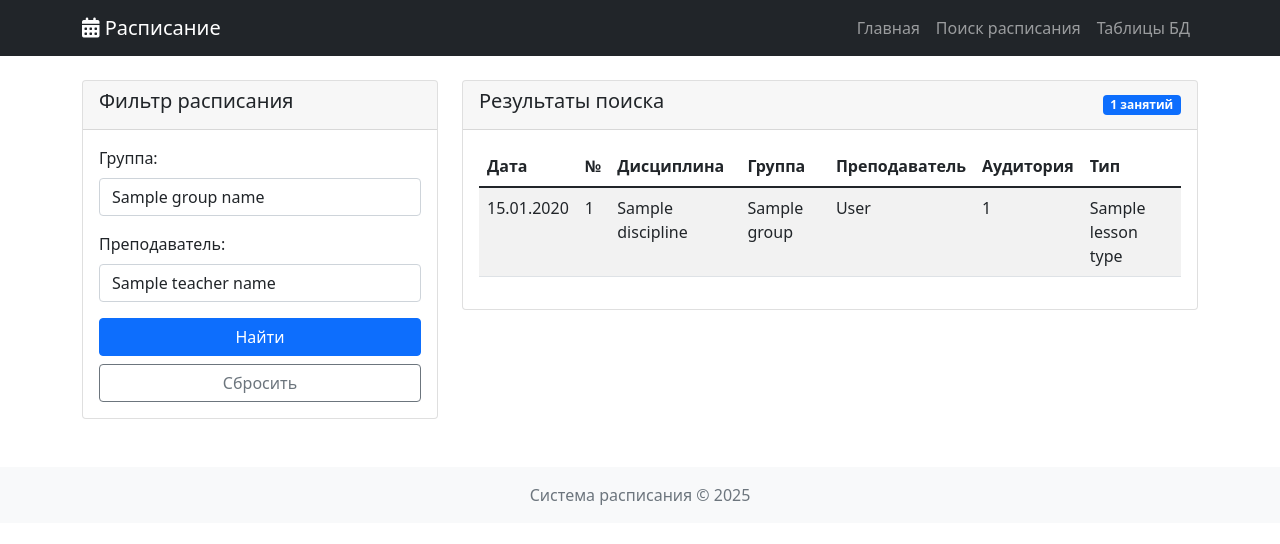
After one commit to ambll/schedule_site, a Flask app: template app/templates/schedule.html in a window 1280 px wide. The commit adds this page. Shown: the top 544 px of the page. Run offline with Flask 3, Linux system fonts and the light colour scheme; the template is opened without the code that fills it: most values are stand-ins (such as "Sample title", 1, 10 or a date in 2020); parts of the project's set-up code (start-up, migrations or seed data) failed here and were passed over.

Commit message:
Add the ability to view the schedule using filters

```diff
--- a/app/templates/base.html
+++ b/app/templates/base.html
@@ -2,12 +2,35 @@
 <html lang="ru">
 <head>
     <meta charset="UTF-8">
-    <title>{% block title %}Timetable Explorer{% endblock %}</title>
+    <meta name="viewport" content="width=device-width, initial-scale=1.0">
+    <title>{% block title %}Расписание{% endblock %}</title>
     <link href="https://cdn.jsdelivr.net/npm/bootstrap@5.1.3/dist/css/bootstrap.min.css" rel="stylesheet">
+    <link href="https://cdnjs.cloudflare.com/ajax/libs/font-awesome/6.0.0/css/all.min.css" rel="stylesheet">
 </head>
 <body>
+    <nav class="navbar navbar-expand-lg navbar-dark bg-dark">
+        <div class="container">
+            <a class="navbar-brand" href="{{ url_for('main.index') }}">
+                <i class="fas fa-calendar-alt"></i> Расписание
+            </a>
+            <div class="navbar-nav">
+                <a class="nav-link" href="{{ url_for('main.index') }}">Главная</a>
+                <a class="nav-link" href="{{ url_for('main.schedule') }}">Поиск расписания</a>
+                <a class="nav-link" href="{{ url_for('main.tables') }}">Таблицы БД</a>
+            </div>
+        </div>
+    </nav>
+
     <div class="container mt-4">
         {% block content %}{% endblock %}
     </div>
+
+    <footer class="bg-light text-center py-3 mt-5">
+        <div class="container">
+            <span class="text-muted">Система расписания &copy; 2025</span>
+        </div>
+    </footer>
+
+    <script src="https://cdn.jsdelivr.net/npm/bootstrap@5.1.3/dist/js/bootstrap.bundle.min.js"></script>
 </body>
 </html>
--- /dev/null
+++ b/app/templates/schedule.html
@@ -0,0 +1,88 @@
+{% extends "base.html" %}
+
+{% block title %}Поиск расписания{% endblock %}
+
+{% block content %}
+<div class="row">
+    <div class="col-md-4">
+        <div class="card">
+            <div class="card-header">
+                <h5>Фильтр расписания</h5>
+            </div>
+            <div class="card-body">
+                <form method="GET" action="{{ url_for('main.schedule') }}">
+                    <div class="mb-3">
+                        <label for="group_name" class="form-label">Группа:</label>
+                        <input type="text" class="form-control" id="group_name" name="group_name"
+                               value="{{ group_name }}" list="groups-list" placeholder="Например: 23ИСПп3">
+                        <datalist id="groups-list">
+                            {% for group in all_groups %}
+                            <option value="{{ group.name }}">
+                            {% endfor %}
+                        </datalist>
+                    </div>
+
+                    <div class="mb-3">
+                        <label for="teacher_name" class="form-label">Преподаватель:</label>
+                        <input type="text" class="form-control" id="teacher_name" name="teacher_name"
+                               value="{{ teacher_name }}" list="teachers-list" placeholder="Например: Кубрин">
+                        <datalist id="teachers-list">
+                            {% for teacher in all_teachers %}
+                            <option value="{{ teacher.fullname }}">
+                            {% endfor %}
+                        </datalist>
+                    </div>
+
+                    <button type="submit" class="btn btn-primary w-100">Найти</button>
+                    <a href="{{ url_for('main.schedule') }}" class="btn btn-outline-secondary w-100 mt-2">Сбросить</a>
+                </form>
+            </div>
+        </div>
+    </div>
+
+    <div class="col-md-8">
+        <div class="card">
+            <div class="card-header d-flex justify-content-between align-items-center">
+                <h5>Результаты поиска</h5>
+                <span class="badge bg-primary">{{ lessons|length }} занятий</span>
+            </div>
+            <div class="card-body">
+                {% if lessons %}
+                <div class="table-responsive">
+                    <table class="table table-striped">
+                        <thead>
+                            <tr>
+                                <th>Дата</th>
+                                <th>№</th>
+                                <th>Дисциплина</th>
+                                <th>Группа</th>
+                                <th>Преподаватель</th>
+                                <th>Аудитория</th>
+                                <th>Тип</th>
+                            </tr>
+                        </thead>
+                        <tbody>
+                            {% for lesson in lessons %}
+                            <tr>
+                                <td>{{ lesson.date.strftime('%d.%m.%Y') if lesson.date else 'Не указана' }}</td>
+                                <td>{{ lesson.lesson_num }}</td>
+                                <td>{{ lesson.discipline.name if lesson.discipline else 'Не указана' }}</td>
+                                <td>{{ lesson.group.name if lesson.group else 'Не указана' }}</td>
+                                <td>{{ lesson.teacher.fullname if lesson.teacher else 'Не указан' }}</td>
+                                <td>{{ lesson.classroom.number if lesson.classroom else 'Не указана' }}</td>
+                                <td>{{ lesson.lesson_type.name if lesson.lesson_type else 'Не указан' }}</td>
+                            </tr>
+                            {% endfor %}
+                        </tbody>
+                    </table>
+                </div>
+                {% else %}
+                <div class="text-center py-4">
+                    <p class="text-muted">Занятий не найдено. Попробуйте изменить параметры поиска.</p>
+                </div>
+                {% endif %}
+            </div>
+        </div>
+    </div>
+</div>
+{% endblock %}
--- a/requirements.txt
+++ b/requirements.txt
@@ -2,6 +2,7 @@ blinker==1.9.0
 click==8.3.0
 Flask==3.1.2
 Flask-SQLAlchemy==3.1.1
+Flask-WTF==1.2.2
 greenlet==3.2.4
 itsdangerous==2.2.0
 Jinja2==3.1.6
@@ -10,3 +11,4 @@ psycopg2-binary==2.9.10
 SQLAlchemy==2.0.43
 typing_extensions==4.15.0
 Werkzeug==3.1.3
+WTForms==3.2.1
```
Also changed, not shown: app/forms.py (added, +8 -0 lines), app/models.py (+61 -0 lines), app/routes.py (+44 -8 lines), app/templates/index.html (+23 -9 lines), app/templates/tables.html (added, +27 -0 lines).
